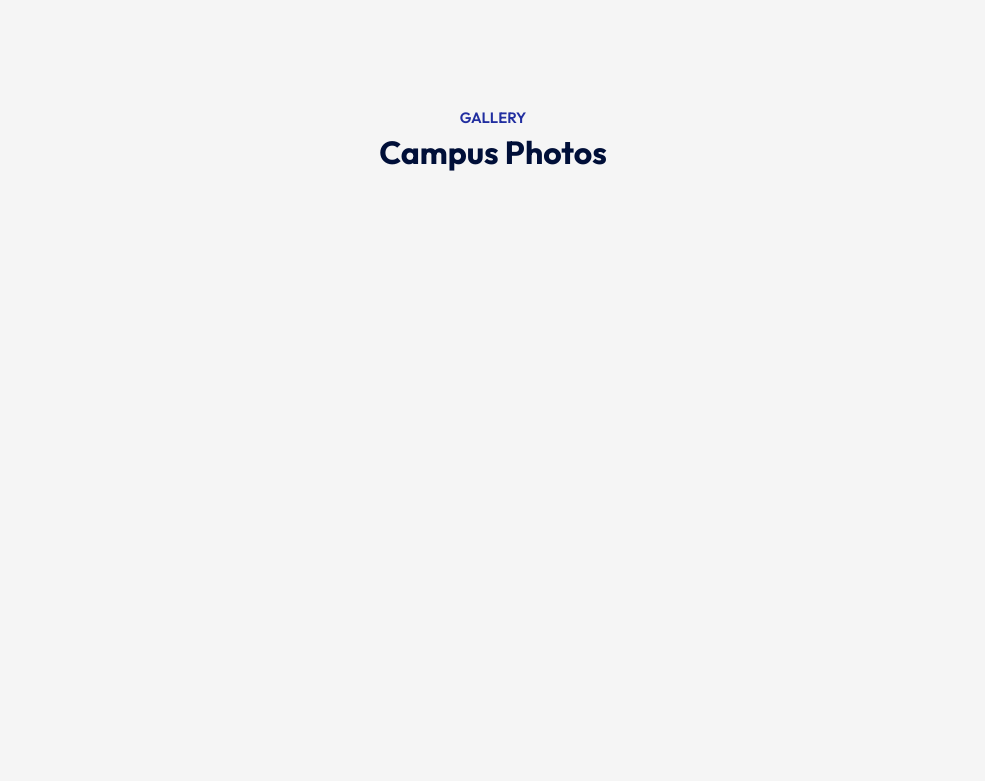
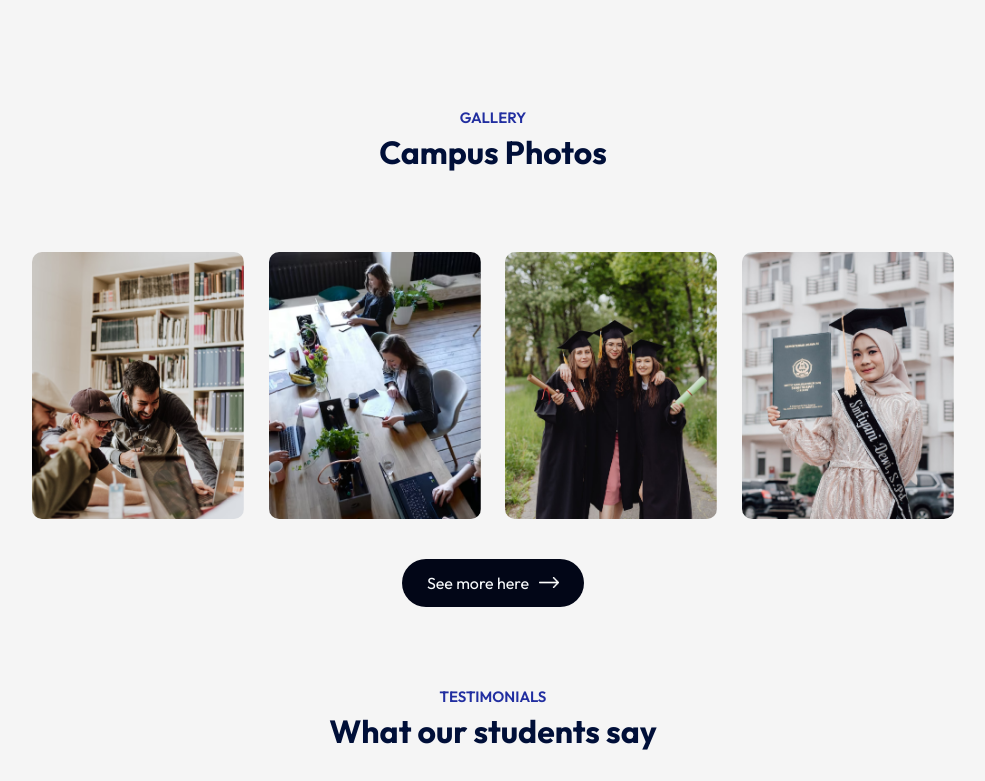
Before and after one commit to dCOMMICS/CHUR1, a React (Vite) app: page / in a window 1280 px wide. Shown: the part 1762-2543 px from the top of the page, without its empty margins (147-1132 px from the left). Before the commit the page ends 1964 px from the top, so only its background shows below. Built offline with nearby package versions, Linux system fonts and the light colour scheme.

Commit message:
keeping up

```diff
--- a/src/App.jsx
+++ b/src/App.jsx
@@ -4,6 +4,7 @@
 import Programs from './components/Programs/Programs'
 import Title from './components/Title/Title'
 import About from './components/About/About'
+import Campus from './components/Campus/Campus'
 
 const App = () => {
   return (
@@ -15,6 +16,8 @@
         <Programs />
         <About />
         <Title subTitle = " Gallery" title = " Campus Photos"/>
+        <Campus/>
+        <Title subTitle = " TESTIMONIALS" title = " What our students say"/>
       </div>
 
     </div>
--- a/src/components/Campus/Campus.css
+++ b/src/components/Campus/Campus.css
@@ -0,0 +1,17 @@
+.campus {
+    margin: 80px auto;
+    width: 90%;
+    text-align: center;
+}
+
+.gallery {
+    display: flex;
+    justify-content: space-between;
+    align-items: center;
+    margin-bottom: 40px;
+}
+
+.gallery img {
+    width: 23%;
+    border-radius: 10px;
+}
--- a/src/components/Campus/Campus.jsx
+++ b/src/components/Campus/Campus.jsx
@@ -1,16 +1,22 @@
 import React from 'react'
 import './Campus.css'
 import gallery_1 from '../../assets/gallery-1.png'
-import gallery_2 from '../../assets/gallery-1.png'
-import gallery_3 from '../../assets/gallery-1.png'
-import gallery_4 from '../../assets/gallery-1.png'
+import gallery_2 from '../../assets/gallery-2.png'
+import gallery_3 from '../../assets/gallery-3.png'
+import gallery_4 from '../../assets/gallery-4.png'
+import white_arrow from '../../assets/white-arrow.png'
 
 const Campus = () => {
     return (
         <div className='campus'>
             <div className='gallery'>
-                <img className='' alt='' />
+                <img src={gallery_1} alt='' />
+                <img src={gallery_2} alt='' />
+                <img src={gallery_3} alt='' />
+                <img src={gallery_4} alt='' />
             </div>
+
+            <button className='btn dark-btn'> See more here <img src= {white_arrow} alt= 'an arrow'/> </button>
         </div>
     )
 }
--- a/src/index.css
+++ b/src/index.css
@@ -41,3 +41,8 @@
   width: 20px;
   margin-left: 10px;
 }
+
+/* .btn.dark-btn{
+  background: #212ea0;
+  color: #fff;
+} */
```
